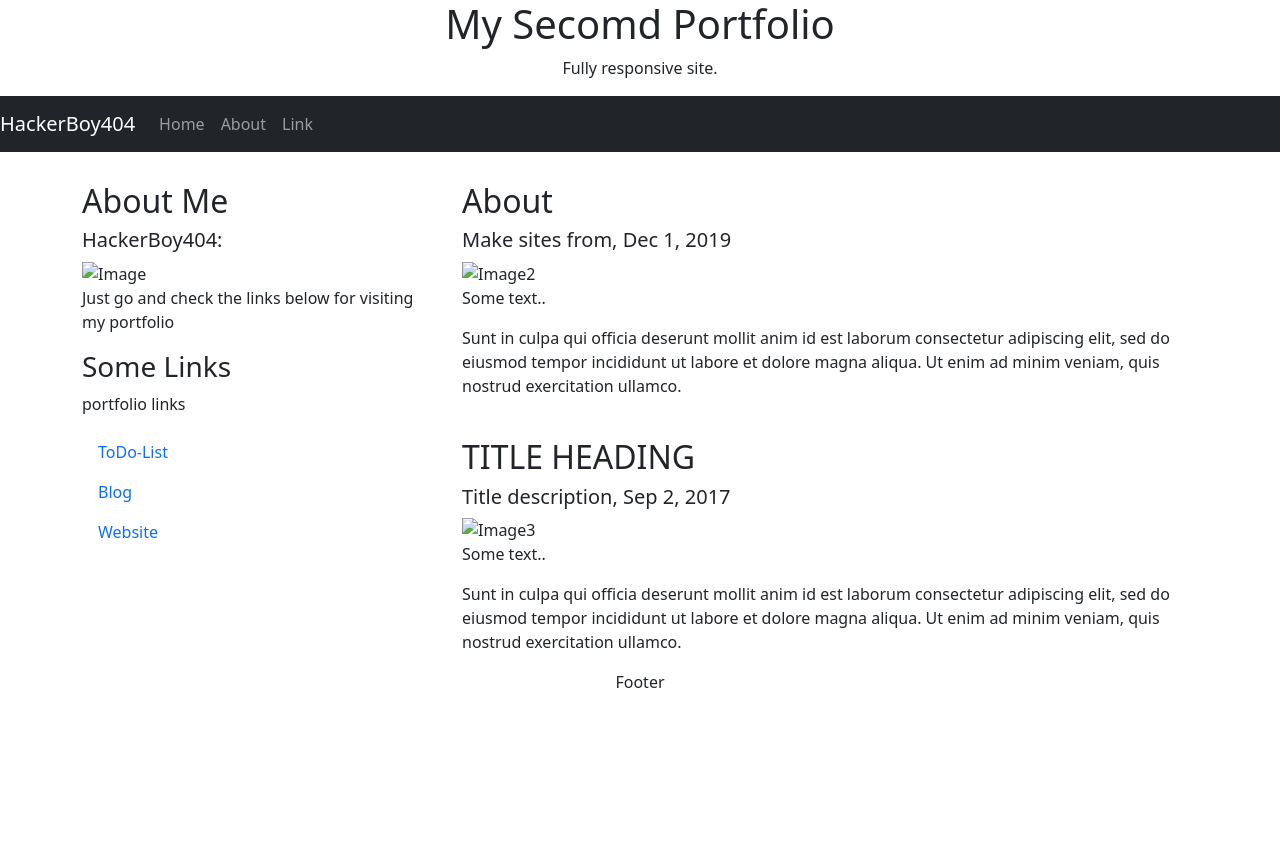
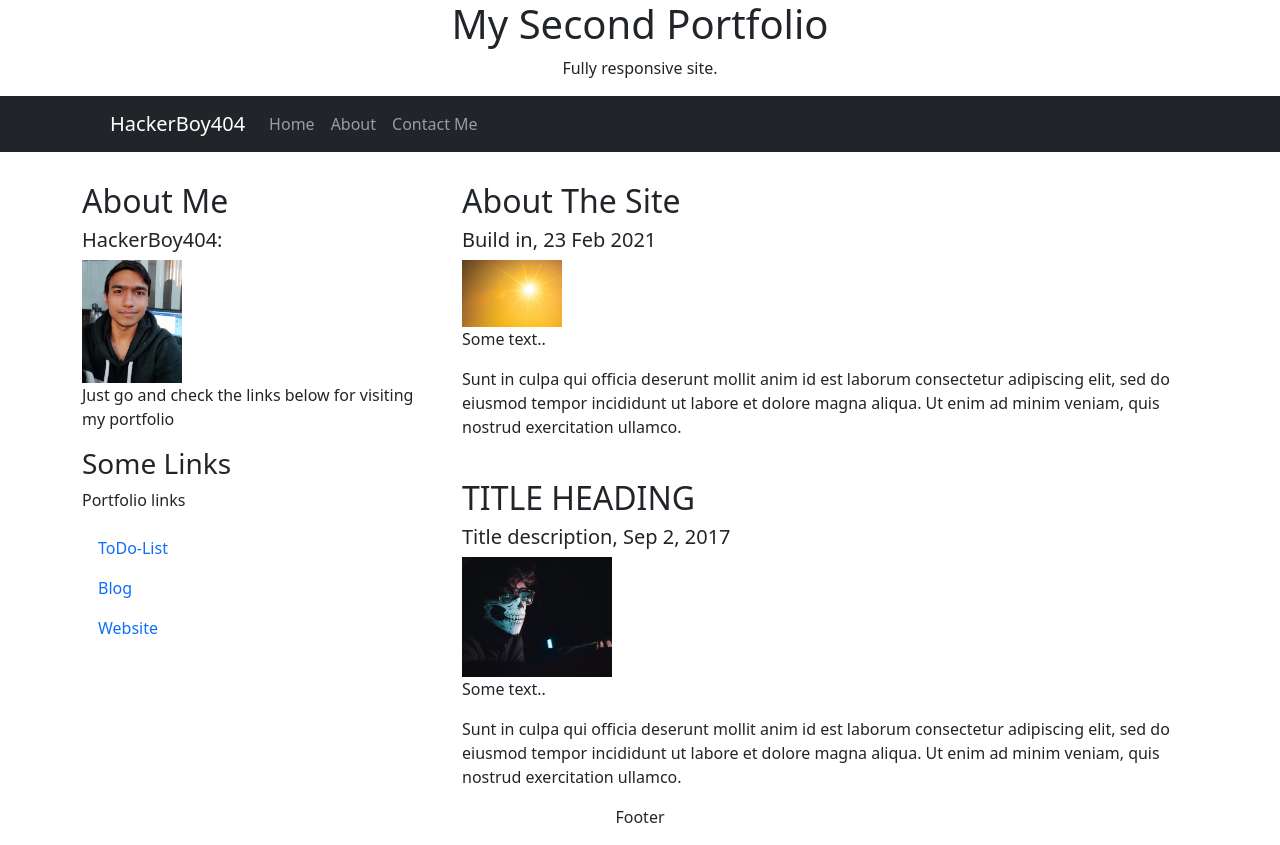
Before and after one commit to monupareeklg/BootstrapePractise, a plain HTML site: page index.html in a window 1280 px wide. Before the commit the page ends 800 px from the top, so only its background shows below. Drawn offline with nearby package versions, Linux system fonts and the light colour scheme.

Commit message:
Adding Some More Sections

```diff
--- a/css/styles.css
+++ b/css/styles.css
@@ -0,0 +1,16 @@
+
+.nav_a_p {
+    margin-left: 110px;
+}
+
+.profile-img {
+    width: 100px;
+}
+
+.about-img {
+    width: 100px;
+}
+
+.hacker-img {
+    width: 150px;
+}
--- a/index.html
+++ b/index.html
@@ -5,6 +5,7 @@
     <title>Bootstrap 4 Website Example</title>
     <meta charset="utf-8">
     <meta name="viewport" content="width=device-width, initial-scale=1">
+    <link rel="stylesheet" href="css/styles.css">
     <link href="https://cdn.jsdelivr.net/npm/bootstrap@5.0.0-beta2/dist/css/bootstrap.min.css" rel="stylesheet">
     <script src="https://ajax.googleapis.com/ajax/libs/jquery/3.5.1/jquery.min.js"></script>
     <script src="https://cdnjs.cloudflare.com/ajax/libs/popper.js/1.16.0/umd/popper.min.js"></script>
@@ -14,12 +15,12 @@
 <body>
 
     <div class="jumbotron text-center" style="margin-bottom:0">
-        <h1>My Secomd Portfolio</h1>
+        <h1>My Second Portfolio</h1>
         <p>Fully responsive site.</p>
     </div>
 
     <nav class="navbar navbar-expand-sm bg-dark navbar-dark">
-        <a class="navbar-brand" href="index.html">HackerBoy404</a>
+        <a class="navbar-brand nav_a_p" href="index.html">HackerBoy404</a>
         <button class="navbar-toggler" type="button" data-toggle="collapse" data-target="#collapsibleNavbar">
             <span class="navbar-toggler-icon"></span>
         </button>
@@ -32,7 +33,7 @@
                     <a class="nav-link" href="about.html">About</a>
                 </li>
                 <li class="nav-item">
-                    <a class="nav-link" href="#">Link</a>
+                    <a class="nav-link" href="contact.html">Contact Me</a>
                 </li>
             </ul>
         </div>
@@ -43,10 +44,10 @@
             <div class="col-sm-4">
                 <h2>About Me</h2>
                 <h5>HackerBoy404:</h5>
-                <img src="" alt="Image">
+                <img class="profile-img" src="img/1613025767768.jpg" alt="Image">
                 <p>Just go and check the links below for visiting my portfolio</p>
                 <h3>Some Links</h3>
-                <p>portfolio links</p>
+                <p>Portfolio links</p>
                 <ul class="nav nav-pills flex-column">
                     <li class="nav-item">
                         <a class="nav-link" href="https://todolist-hb.herokuapp.com/">ToDo-List</a>
@@ -61,9 +62,9 @@
                 <hr class="d-sm-none">
             </div>
             <div class="col-sm-8">
-                <h2>About</h2>
-                <h5>Make sites from, Dec 1, 2019</h5>
-                <img src="" alt="Image2">
+                <h2>About The Site</h2>
+                <h5>Build in, 23 Feb 2021</h5>
+                <img class="about-img" src="img/istockphoto-993738504-612x612.jpg" alt="Image2">
                 <p>Some text..</p>
                 <p>Sunt in culpa qui officia deserunt mollit anim id est laborum consectetur adipiscing elit, sed do
                     eiusmod tempor incididunt ut labore et dolore magna aliqua. Ut enim ad minim veniam, quis nostrud
@@ -71,7 +72,7 @@
                 <br>
                 <h2>TITLE HEADING</h2>
                 <h5>Title description, Sep 2, 2017</h5>
-                <img src="" alt="Image3">
+                <img class="hacker-img" src="img/photo-1544890225-2f3faec4cd60.jpg" alt="Image3">
                 <p>Some text..</p>
                 <p>Sunt in culpa qui officia deserunt mollit anim id est laborum consectetur adipiscing elit, sed do
                     eiusmod tempor incididunt ut labore et dolore magna aliqua. Ut enim ad minim veniam, quis nostrud
```
Also changed, not shown: img/1613025767768.jpg (added), img/istockphoto-993738504-612x612.jpg (added), img/photo-1544890225-2f3faec4cd60.jpg (added).
